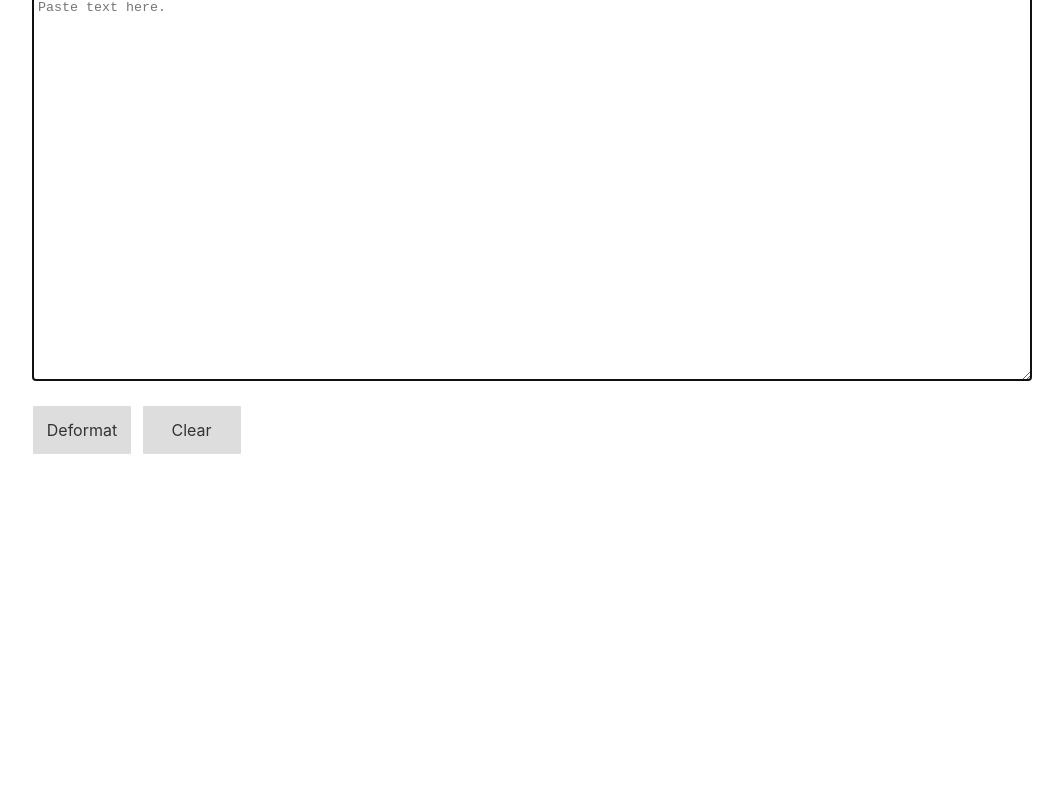
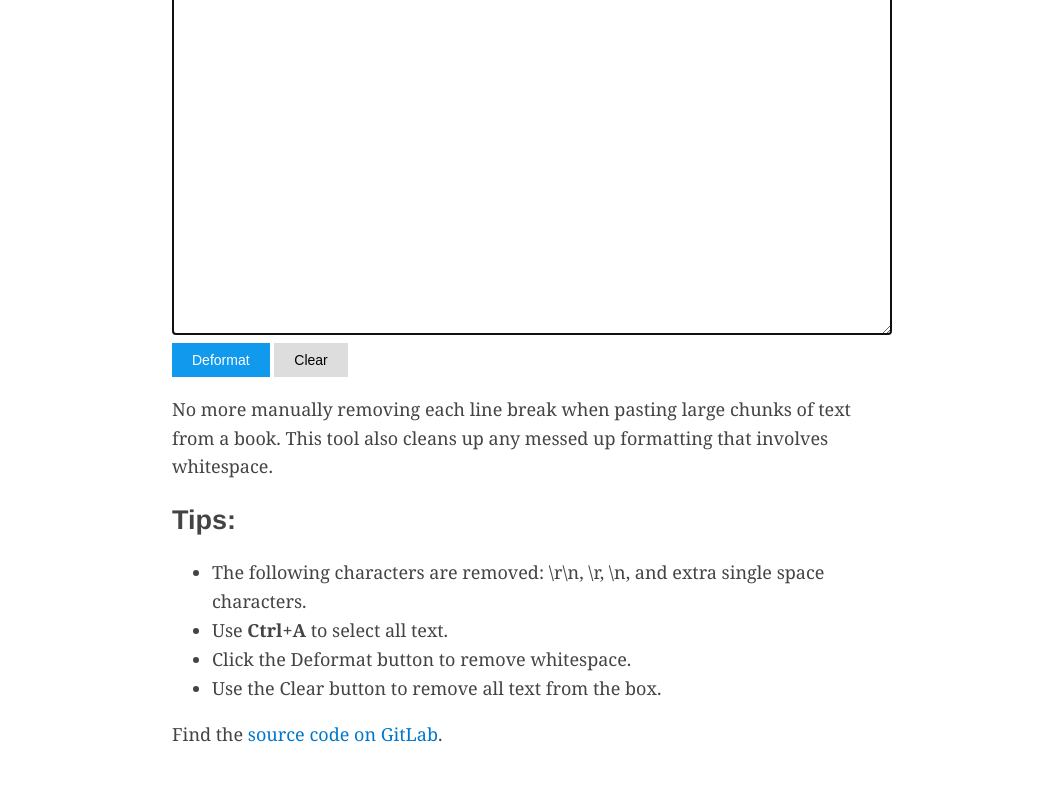
Before and after one commit to johnjago/deformat, a plain HTML site: page src/index.html in a window 1280 px wide. Shown: the part 206-995 px from the top of the page, without its empty margins (108-1171 px from the left). Before the commit the page ends 800 px from the top, so only its background shows below. Drawn offline with Linux system fonts and the light colour scheme.

Commit message:
Add information

```diff
--- a/src/index.html
+++ b/src/index.html
@@ -5,22 +5,26 @@
     <meta charset="utf-8">
     <meta name="viewport" content="width=device-width, initial-scale=1">
     <meta name="description" content="A simple online tool to remove whitespace and line breaks from text.">
-    <link rel="stylesheet" href="style.css">
+    <link rel="stylesheet" href="mu.css">
     <link rel="shortcut icon" href="favicon.ico">
   </head>
   <body>
     <h1>Deformat</h1>
     <p>A simple online tool to remove whitespace and line breaks from text.</p>
+    <form>
+      <textarea id="text" rows="25" placeholder="Paste text here" autofocus></textarea>
+      <button id="deformat" type="button" class="primary">Deformat</button>
+      <button id="clear" type="button" class="btn btn-secondary">Clear</button>
+    </form>
+    <p>No more manually removing each line break when pasting large chunks of text from a book. This tool also cleans up any messed up formatting that involves whitespace.</p>
+    <h2>Tips:</h2>
     <ul>
       <li>The following characters are removed: \r\n, \r, \n, and extra single space characters.</li>
       <li>Use <strong>Ctrl+A</strong> to select all text.</li>
-      <li>The <a href="https://gitlab.com/johnjago/deformat/blob/master/src/deformat.js">JavaScript</a> for this tool is <a href="https://www.gnu.org/philosophy/javascript-trap.html">free</a>.</li>
+      <li>Click the Deformat button to remove whitespace.</li>
+      <li>Use the Clear button to remove all text from the box.</li>
     </ul>
-    <form>
-      <textarea id="input" rows="25" placeholder="Paste text here." autofocus></textarea>
-      <input id="deformat" type="button" value="Deformat">
-      <input id="clear" type="button" value="Clear">
-    </form>
+    <p>Find the <a href="https://gitlab.com/johnjago/deformat">source code on GitLab</a>.</p>
     <script src="deformat.js"></script>
   </body>
 </html>
--- a/src/style.css
+++ /dev/null
@@ -1,76 +0,0 @@
-html, body, div, span, applet, object, iframe,
-h1, h2, h3, h4, h5, h6, p, blockquote, pre,
-a, abbr, acronym, address, big, cite, code,
-del, dfn, em, img, ins, kbd, q, s, samp,
-small, strike, strong, sub, sup, tt, var,
-b, u, i, center,
-dl, dt, dd, ol, ul, li,
-fieldset, form, label, legend,
-table, caption, tbody, tfoot, thead, tr, th, td,
-article, aside, canvas, details, embed,
-figure, figcaption, footer, header, hgroup,
-menu, nav, output, ruby, section, summary,
-time, mark, audio, video {
-  border: 0;
-  font: inherit;
-  font-size: 100%;
-  margin: 0;
-  padding: 0;
-  vertical-align: baseline;
-}
-
-body {
-  background-color: #fff;
-  color: #333;
-  font: 1em -apple-system, BlinkMacSystemFont, "Segoe UI", Roboto, Oxygen-Sans, Ubuntu, Cantarell, "Helvetica Neue", sans-serif;
-  margin: 0 auto;
-  max-width: 62.5rem;
-  padding: 10px;
-}
-
-h1 {
-  font-size: 1.5em;
-  font-weight: bold;
-}
-
-p, ul {
-  margin: 15px 0;
-}
-
-li {
-  line-height: 2em;
-  margin-left: 25px;
-}
-
-strong {
-  font-weight: bold;
-}
-
-textarea {
-  border: 1px solid #ababab;
-  border-radius: 2px;
-  box-sizing: border-box;
-  -moz-box-sizing: border-box;
-  -webkit-box-sizing: border-box;
-  padding: 5px;
-  width: 100%;
-}
-
-input {
-  background-color: #ddd;
-  border: 1px solid #fff;
-  border-radius: 2px;
-  color: #333;
-  cursor: pointer;
-  font: inherit;
-  height: 50px;
-  margin: 20px 5px 0 0;
-  width: 100px;
-}
-
-@media (max-width: 480px) {
-  body {
-    font-size: 1.2em;
-    max-width: 90%;
-  }
-}
```
Also changed, not shown: gulpfile.js (+4 -4 lines).
